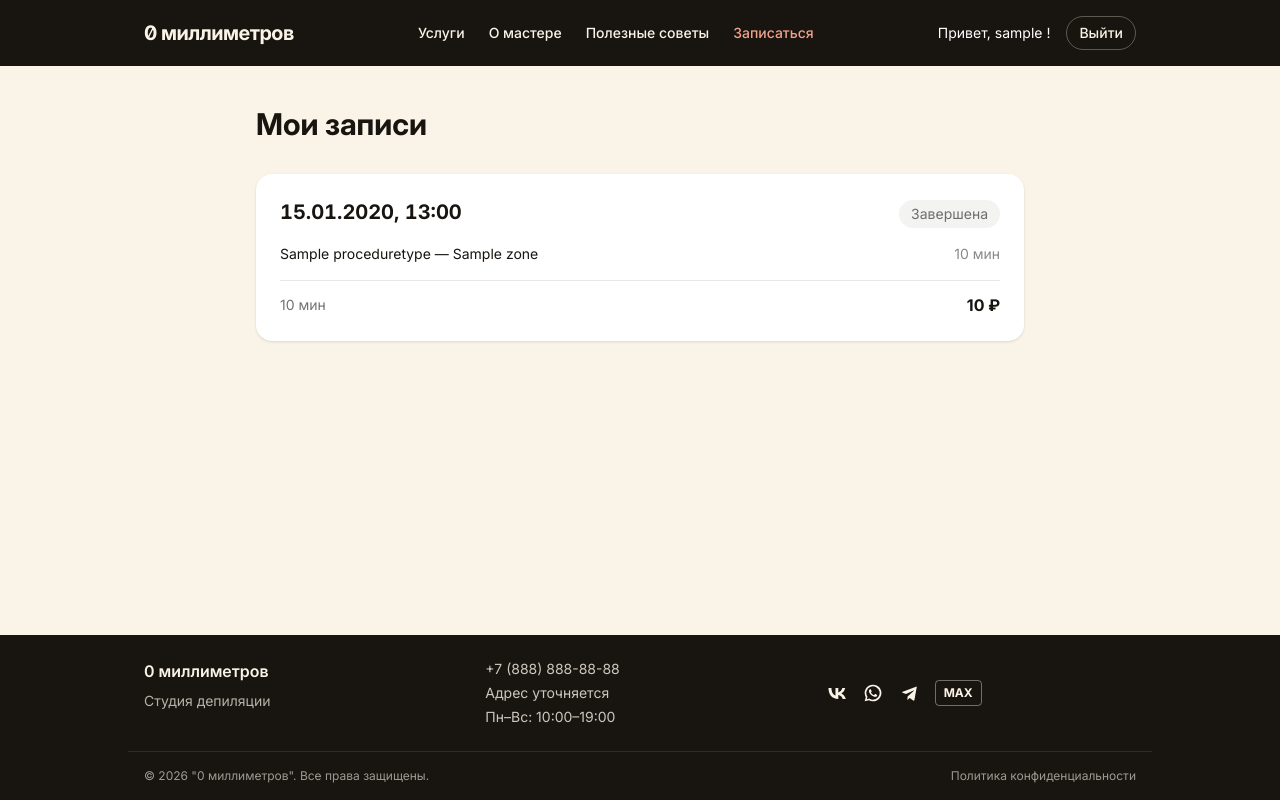
After one commit to NiFKakieRamki/zero-mm, a Django app: page /my-bookings/ in a window 1280 px wide. The commit adds this page. Run offline with Django 5.2, Linux system fonts and the light colour scheme; a user stored in the database is signed in; tables that the repository leaves empty hold one stand-in row (values such as "Sample post").

Commit message:
Страница Мои записи, автосмена статуса прошедших записей

```diff
--- a/main/admin.py
+++ b/main/admin.py
@@ -60,3 +60,7 @@ class BookingAdmin(admin.ModelAdmin):
     def save_related(self, request, form, formsets, change):
         super().save_related(request, form, formsets, change)
         form.instance.update_total()
+
+    def changelist_view(self, request, extra_context=None):
+        Booking.mark_finished()
+        return super().changelist_view(request, extra_context)
--- a/main/models.py
+++ b/main/models.py
@@ -140,3 +140,14 @@ class Booking(models.Model):
         self.total_price = sum(s.price for s in services)
         self.total_duration_minutes = sum(s.duration_minutes for s in services)
         self.save(update_fields=['total_price', 'total_duration_minutes'])
+
+    @classmethod
+    def mark_finished(cls):
+        now = timezone.now()
+
+        for booking in cls.objects.filter(status=cls.Status.PLANNED, starts_at__lt=now):
+            booking_ends_at = booking.starts_at + timedelta(minutes=booking.total_duration_minutes)
+
+            if booking_ends_at < now:
+                booking.status = cls.Status.DONE
+                booking.save()
--- a/main/urls.py
+++ b/main/urls.py
@@ -10,4 +10,5 @@ urlpatterns = [
     path('login/', views.login_view, name='login'),
     path('logout/', views.logout_view, name='logout'),
     path('booking/slots/', views.booking_slot_view, name='booking_slots'),
+    path('my-bookings/', views.my_bookings_view, name='my_bookings'),
 ]
--- a/main/views.py
+++ b/main/views.py
@@ -130,6 +130,8 @@ def booking_slot_view(request):
 
 @login_required
 def my_bookings_view(request):
+    Booking.mark_finished()
+
     bookings = Booking.objects.filter(client=request.user).prefetch_related('services').order_by('-starts_at')
 
-    return render(request, 'main/my_bookings.html', {'bookings':bookings})
+    return render(request, 'my_bookings.html', {'bookings': bookings})
--- /dev/null
+++ b/templates/my_bookings.html
@@ -0,0 +1,58 @@
+{% extends "base.html" %}
+{% block title %}Мои записи | 0 мм{% endblock title %}
+
+
+{% block content %}
+  <div class="max-w-3xl mx-auto">
+
+    <h1 class="text-3xl font-bold mb-8">Мои записи</h1>
+
+    {% if bookings %}
+
+      <div class="space-y-4 max-w-3xl">
+        {% for booking in bookings %}
+
+          <div class="bg-white rounded-2xl p-6 shadow-sm shadow-ink/10">
+
+            <div class="flex flex-wrap items-baseline justify-between gap-2 mb-4">
+              <p class="text-xl font-bold tabular-nums">
+                {{ booking.starts_at|date:"d.m.Y, H:i" }}
+              </p>
+              <span class="text-sm px-3 py-1 rounded-full
+                          {% if booking.status == 'planned' %}bg-green-100 text-green-800
+                          {% else %}bg-ink/5 text-ink/60{% endif %}">
+                {{ booking.get_status_display }}
+              </span>
+            </div>
+
+            <ul class="space-y-1 text-sm mb-4">
+              {% for service in booking.services.all %}
+                <li class="flex justify-between gap-4">
+                  <span>{{ service.procedure_type.name }} — {{ service.zone.name }}</span>
+                  <span class="text-ink/50 whitespace-nowrap">{{ service.duration_minutes }} мин</span>
+                </li>
+              {% endfor %}
+            </ul>
+
+            <div class="flex justify-between items-center border-t border-ink/10 pt-3">
+              <p class="text-sm text-ink/60">{{ booking.total_duration_minutes }} мин</p>
+              <p class="font-bold">{{ booking.total_price }} ₽</p>
+            </div>
+
+          </div>
+
+        {% endfor %}
+      </div>
+
+    {% else %}
+
+      <p class="text-ink/60 mb-6">У вас пока нет записей.</p>
+      <a href="{% url 'main:booking_create' %}"
+        class="inline-block bg-brand hover:bg-brand-dark text-ink px-6 py-3 rounded-full font-semibold transition-colors">
+        Записаться
+      </a>
+
+    {% endif %}
+  </div>
+
+{% endblock content %}
```
Also changed, not shown: static/css/tailwind.css.
